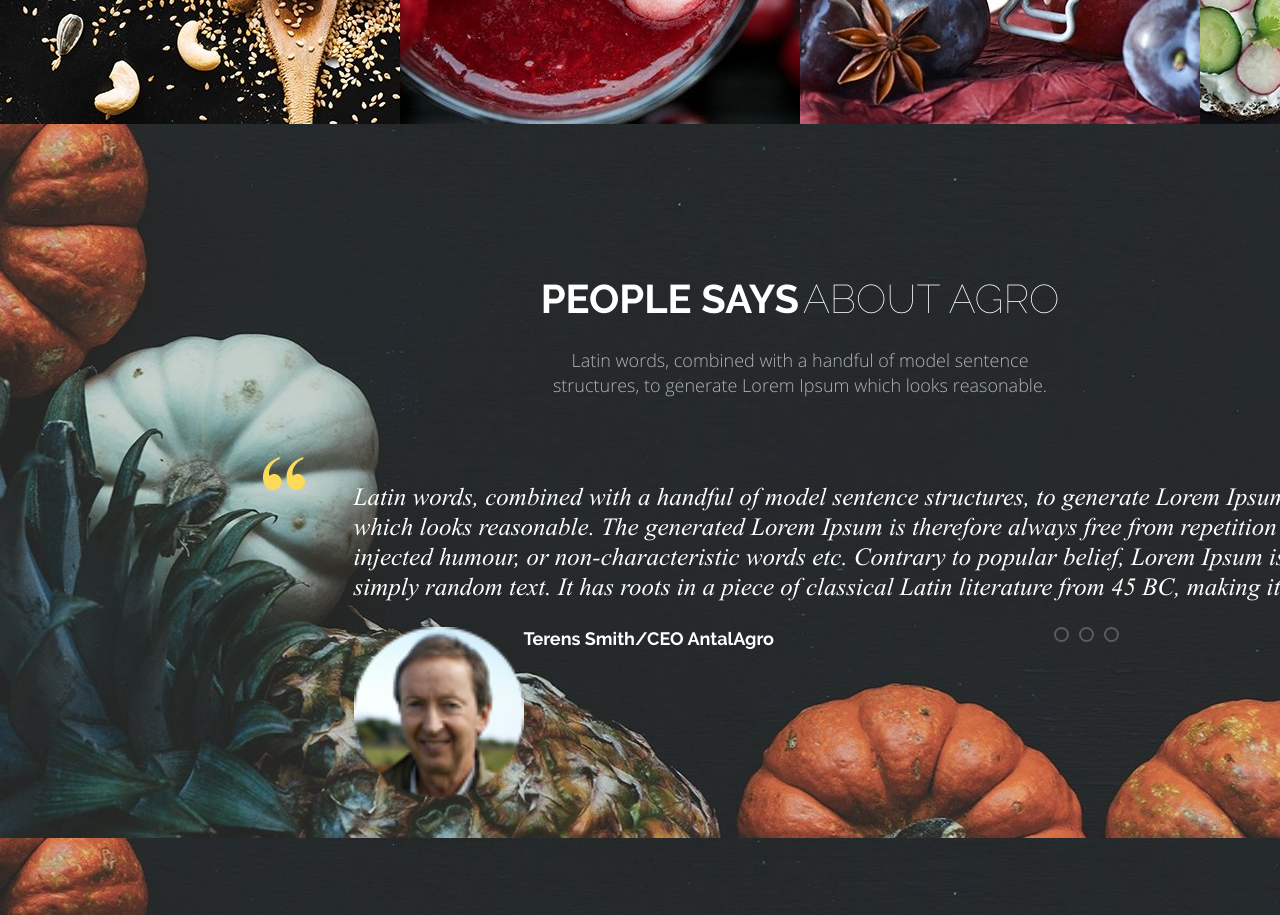
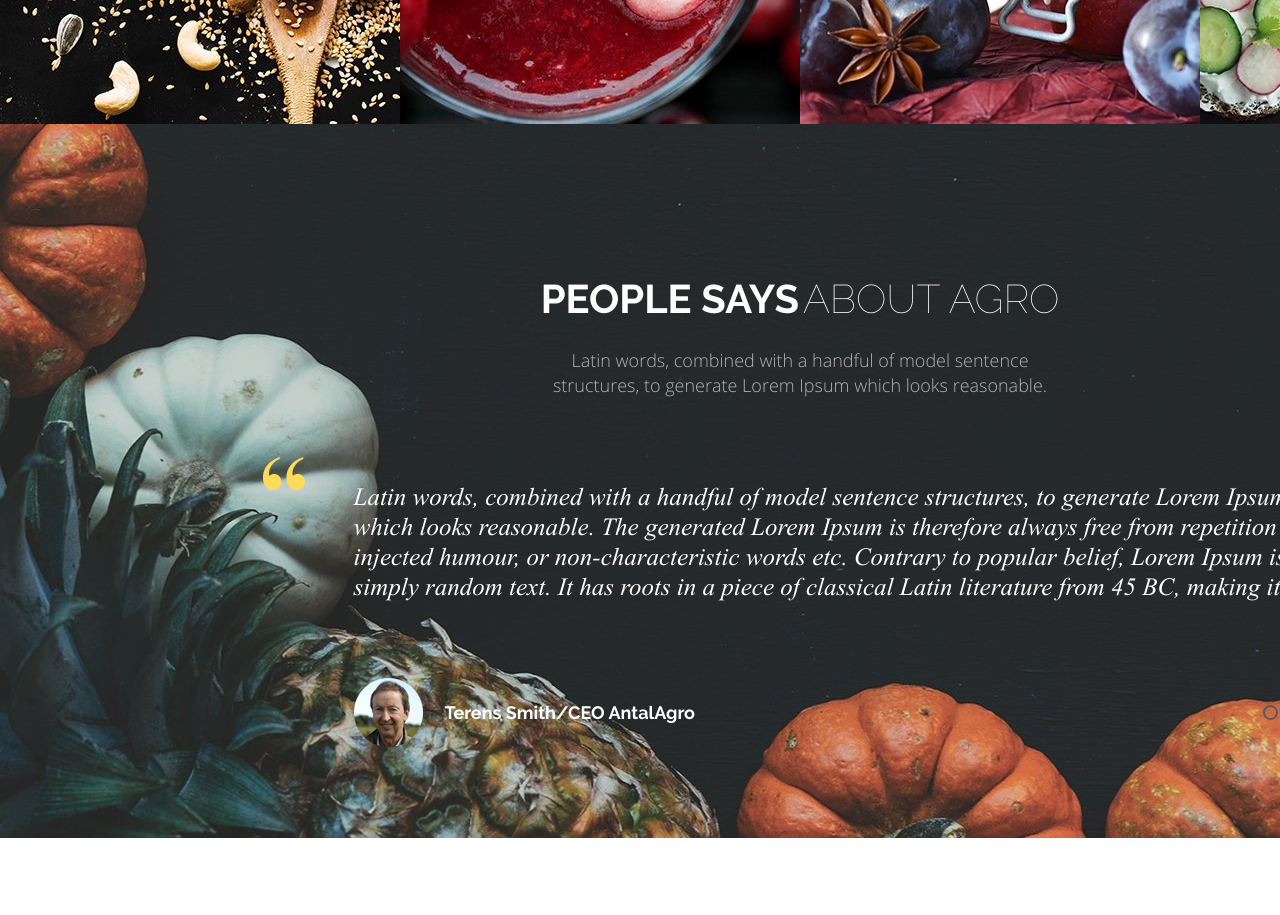
Before and after one commit to Timon4eg/food, a plain HTML site: page index.html in a window 1280 px wide. Shown: the part 6140-7055 px from the top of the page. After the commit the page ends 6979 px from the top, so only its background shows below. Drawn offline with Linux system fonts and the light colour scheme.

Commit message:
comments

```diff
--- a/css/style.css
+++ b/css/style.css
@@ -746,10 +746,11 @@ header {
 
 .comments {
     width: 1600px;
-    min-height: 714px;
+    min-height: 565px;
     margin: 0 auto;
     padding: 150px 0 0 0;
     background-image: url(../img/fon_comm.jpg);
+    background-repeat: no-repeat;
     text-align: center;
 }
 
@@ -817,6 +818,11 @@ header {
     line-height: 23px;
     font-weight: 700;
     color: #ffffff;
+    align-items: center;
+}
+
+.comments-blok-autor img{
+    margin: 0 22px 0 0;
 }
 
 .comments-blok-pagination {
@@ -824,7 +830,8 @@ header {
     grid-column-start: 3;
     grid-column-end: 4;
     display: flex;
-    justify-content: center;
+    justify-content: flex-end;
+    align-items: center;
 }
 
 .comments-blok-pagination-item {
@@ -840,3 +847,8 @@ header {
     background-color: #fcdb5a;
     border: 2.0px solid #fcdb5a;
 }
+
+.comments-blok-pagination-item:active {
+    background-color: #5b5b5b;
+    border: 2.0px solid #fcdb5a;
+}
```
